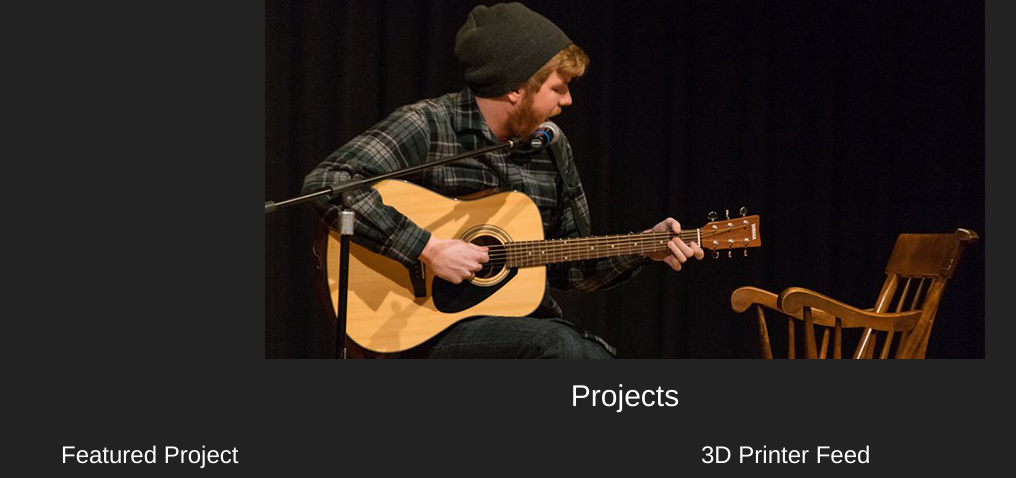
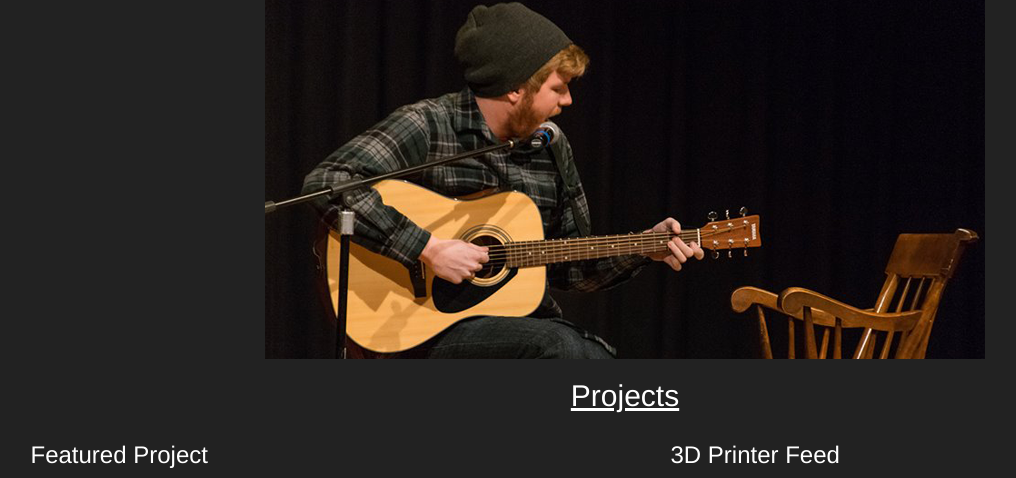
Before and after one commit to rmwiesenberg/http-website, a PHP site: page / in a window 1280 px wide. Shown: the part 53-531 px from the top of the page, without its empty margins (15-1031 px from the left). Run offline with PHP 8.4, Linux system fonts and the light colour scheme; some libraries are stand-ins or nearby versions.

Commit message:
adding a few basic titles

```diff
--- a/assets/css/style.css
+++ b/assets/css/style.css
@@ -66,7 +66,7 @@ body{
 
 .home-projects-title h2 {
     text-align: center;
-    text-decoration: underline 1;
+    text-decoration: underline;
 }
 
 .home-projects {
@@ -75,5 +75,5 @@ body{
 }
 
 .home-projects h3 {
-    margin-left: 10%;
+    margin-left: 5%;
 }
```
